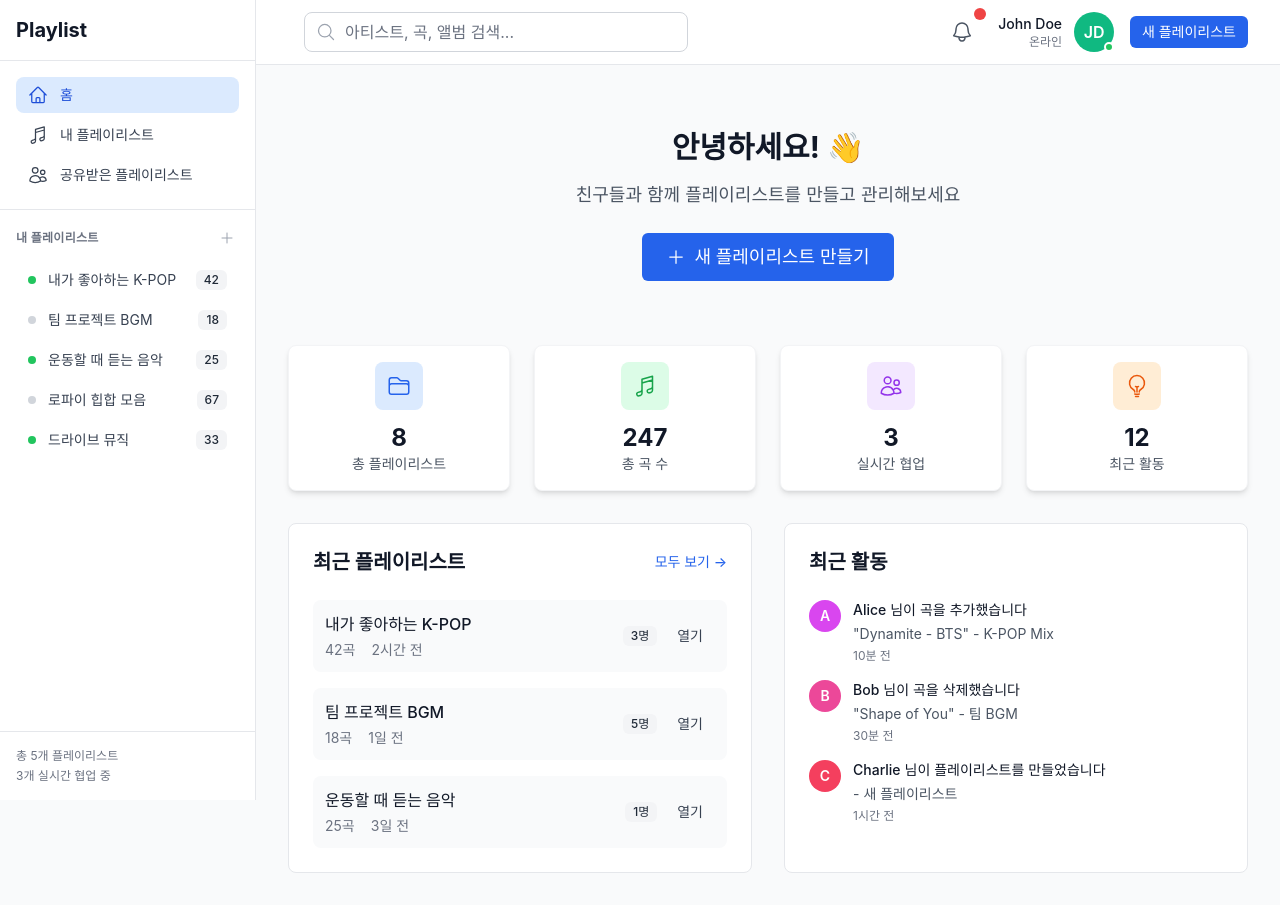
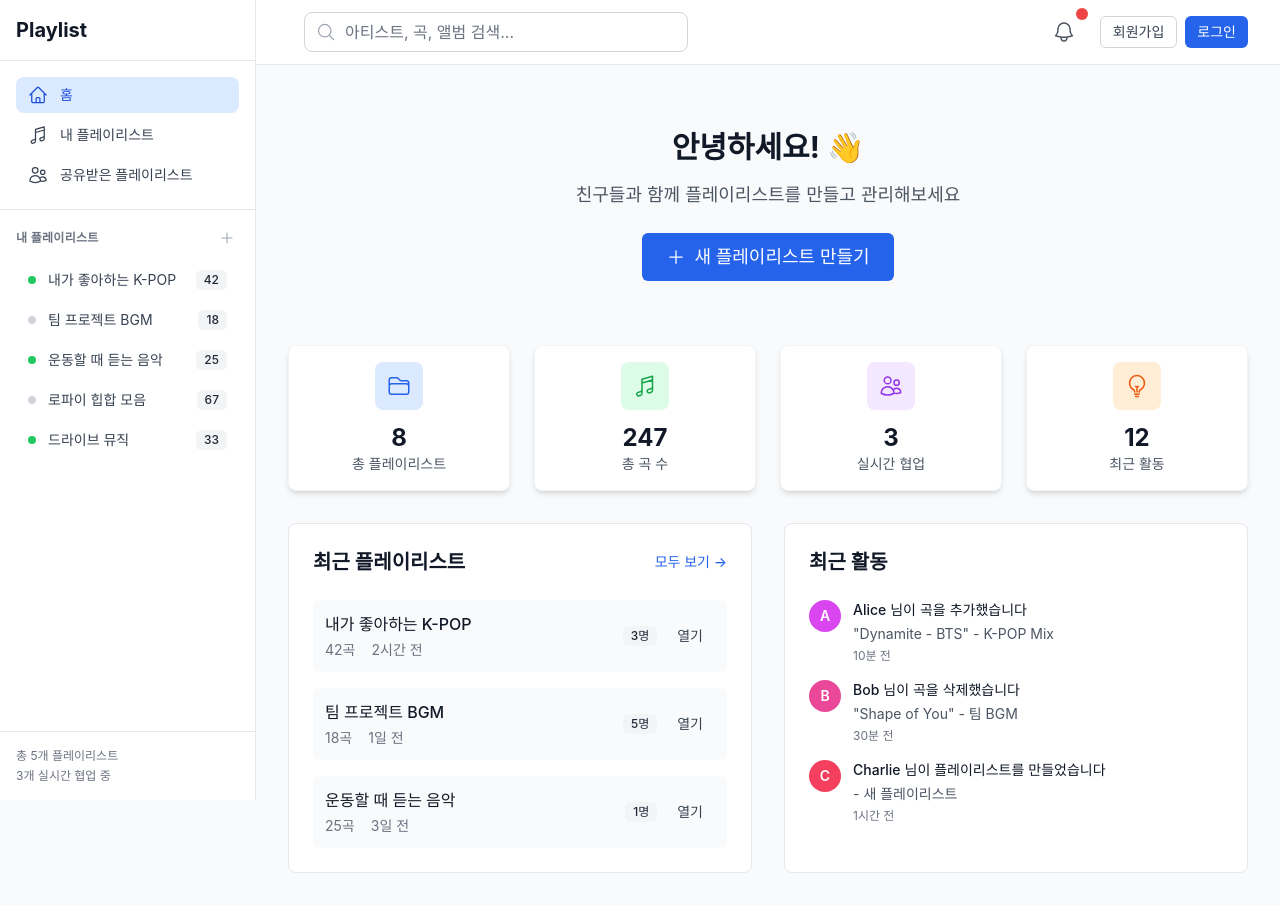
Before and after one commit to YoungSeungJang/playlist-app, a React (Vite) app in the folder apps/web/: page / in a window 1280 px wide. Built offline with nearby package versions, Linux system fonts and the light colour scheme.

Commit message:
:sparkles: 로그인/로그아웃 상태관리

```diff
--- a/apps/web/src/components/layout/Header.tsx
+++ b/apps/web/src/components/layout/Header.tsx
@@ -2,6 +2,7 @@ import { Bars3Icon, BellIcon, MagnifyingGlassIcon } from '@heroicons/react/24/ou
 import React, { useEffect, useState } from 'react'
 import { Avatar, Button } from 'ui'
 import SearchBar from '../search/SearchBar'
+import { useAuth } from '@/hooks/useAuth'
 
 interface HeaderProps {
   onMenuClick: () => void
@@ -9,14 +10,18 @@ interface HeaderProps {
 
 const Header: React.FC<HeaderProps> = ({ onMenuClick }) => {
   const [showMobileSearch, setShowMobileSearch] = useState(false)
-
-  // Mock user data - 나중에 실제 인증 시스템과 연결
-  const mockUser = {
-    name: 'John Doe',
-    avatar: undefined, // Will show initials
-  }
+  const { user, isAuthenticated, signOut, signIn } = useAuth()
 
   const hasNotifications = true
+
+  // 임시 로그인 함수 (테스트용)
+  const handleTestLogin = async () => {
+    try {
+      await signIn('test@example.com', 'password123')
+    } catch (error) {
+      console.error('Login failed:', error)
+    }
+  }
 
   // Close mobile search when screen becomes desktop size
   useEffect(() => {
@@ -86,25 +91,75 @@ const Header: React.FC<HeaderProps> = ({ onMenuClick }) => {
             </button>
           </div>
 
-          {/* User menu */}
+          {/* User section */}
+          {isAuthenticated && user ? (
             <div className="flex items-center space-x-3">
+              {/* User info */}
               <div className="hidden md:block text-right">
-              <p className="text-sm font-medium text-gray-900">{mockUser.name}</p>
+                <p className="text-sm font-medium text-gray-900">{user.nickname}</p>
                 <p className="text-xs text-gray-500">온라인</p>
               </div>
+
+              {/* User avatar with menu */}
+              <div className="relative group">
                 <Avatar
-              name={mockUser.name}
-              src={mockUser.avatar}
+                  name={user.nickname}
+                  src={user.avatarUrl}
                   size="md"
                   showOnline={true}
                   onClick={() => console.log('User menu clicked')}
                 />
+
+                {/* Dropdown menu (hidden for now) */}
+                <div className="absolute right-0 top-full mt-2 w-48 bg-white rounded-lg shadow-lg border border-gray-200 opacity-0 invisible group-hover:opacity-100 group-hover:visible transition-all duration-200 z-50">
+                  <div className="py-1">
+                    <button
+                      onClick={() => console.log('Profile clicked')}
+                      className="block w-full text-left px-4 py-2 text-sm text-gray-700 hover:bg-gray-100"
+                    >
+                      프로필
+                    </button>
+                    <button
+                      onClick={() => console.log('Settings clicked')}
+                      className="block w-full text-left px-4 py-2 text-sm text-gray-700 hover:bg-gray-100"
+                    >
+                      설정
+                    </button>
+                    <hr className="my-1" />
+                    <button
+                      onClick={signOut}
+                      className="block w-full text-left px-4 py-2 text-sm text-red-600 hover:bg-red-50"
+                    >
+                      로그아웃
+                    </button>
+                  </div>
+                </div>
               </div>
 
               {/* Create playlist button */}
               <Button variant="primary" size="sm">
                 새 플레이리스트
               </Button>
+            </div>
+          ) : (
+            // Login button for unauthenticated users
+            <div className="flex items-center space-x-2">
+              <Button
+                variant="outline"
+                size="sm"
+                onClick={() => console.log('Sign up clicked')}
+              >
+                회원가입
+              </Button>
+              <Button
+                variant="primary"
+                size="sm"
+                onClick={handleTestLogin}
+              >
+                로그인
+              </Button>
+            </div>
+          )}
         </div>
       </div>
 
--- /dev/null
+++ b/apps/web/src/hooks/useAuth.ts
@@ -0,0 +1,119 @@
+import { useAuthStore } from '@/store/authStore'
+import { User } from 'shared'
+
+export const useAuth = () => {
+  const {
+    user,
+    token,
+    isAuthenticated,
+    isLoading,
+    login,
+    logout,
+    setUser,
+    setLoading,
+  } = useAuthStore()
+
+  // 로그인 함수 (API 호출 포함)
+  const signIn = async (email: string, _password: string) => {
+    setLoading(true)
+    try {
+      // TODO: 실제 API 호출로 교체
+      // const response = await fetch('/api/auth/login', {
+      //   method: 'POST',
+      //   headers: { 'Content-Type': 'application/json' },
+      //   body: JSON.stringify({ email, password }),
+      // })
+      // const data = await response.json()
+      // login(data.user, data.token)
+
+      // 임시 mock 로그인
+      const mockUser: User = {
+        id: '1',
+        email,
+        nickname: email.split('@')[0],
+        avatarUrl: undefined,
+        createdAt: new Date(),
+        updatedAt: new Date(),
+      }
+      login(mockUser, 'mock-jwt-token')
+    } catch (error) {
+      console.error('Login failed:', error)
+      throw error
+    } finally {
+      setLoading(false)
+    }
+  }
+
+  // 회원가입 함수
+  const signUp = async (email: string, _password: string, nickname: string) => {
+    setLoading(true)
+    try {
+      // TODO: 실제 API 호출로 교체
+      // const response = await fetch('/api/auth/register', {
+      //   method: 'POST',
+      //   headers: { 'Content-Type': 'application/json' },
+      //   body: JSON.stringify({ email, password, nickname }),
+      // })
+      // const data = await response.json()
+      // login(data.user, data.token)
+
+      // 임시 mock 회원가입
+      const mockUser: User = {
+        id: '1',
+        email,
+        nickname,
+        avatarUrl: undefined,
+        createdAt: new Date(),
+        updatedAt: new Date(),
+      }
+      login(mockUser, 'mock-jwt-token')
+    } catch (error) {
+      console.error('Sign up failed:', error)
+      throw error
+    } finally {
+      setLoading(false)
+    }
+  }
+
+  // 로그아웃 함수
+  const signOut = () => {
+    logout()
+  }
+
+  // 토큰 검증 및 사용자 정보 새로고침
+  const refreshAuth = async () => {
+    if (!token) return
+
+    try {
+      setLoading(true)
+      // TODO: 실제 토큰 검증 API 호출
+      // const response = await fetch('/api/auth/me', {
+      //   headers: { Authorization: `Bearer ${token}` },
+      // })
+      // const userData = await response.json()
+      // setUser(userData)
+    } catch (error) {
+      console.error('Auth refresh failed:', error)
+      logout()
+    } finally {
+      setLoading(false)
+    }
+  }
+
+  return {
+    // State
+    user,
+    token,
+    isAuthenticated,
+    isLoading,
+
+    // Actions
+    signIn,
+    signUp,
+    signOut,
+    refreshAuth,
+    setUser,
+  }
+}
+
+export default useAuth
--- /dev/null
+++ b/apps/web/src/store/authStore.ts
@@ -0,0 +1,66 @@
+import { create } from 'zustand'
+import { persist } from 'zustand/middleware'
+import { User } from 'shared'
+
+interface AuthState {
+  user: User | null
+  token: string | null
+  isAuthenticated: boolean
+  isLoading: boolean
+
+  // Actions
+  login: (user: User, token: string) => void
+  logout: () => void
+  setUser: (user: User) => void
+  setLoading: (loading: boolean) => void
+}
+
+export const useAuthStore = create<AuthState>()(
+  persist(
+    (set) => ({
+      user: null,
+      token: null,
+      isAuthenticated: false,
+      isLoading: false,
+
+      login: (user: User, token: string) => {
+        set({
+          user,
+          token,
+          isAuthenticated: true,
+          isLoading: false,
+        })
+      },
+
+      logout: () => {
+        set({
+          user: null,
+          token: null,
+          isAuthenticated: false,
+          isLoading: false,
+        })
+      },
+
+      setUser: (user: User) => {
+        set({
+          user,
+          isAuthenticated: true,
+        })
+      },
+
+      setLoading: (loading: boolean) => {
+        set({ isLoading: loading })
+      },
+    }),
+    {
+      name: 'auth-storage', // localStorage key
+      partialize: (state) => ({
+        user: state.user,
+        token: state.token,
+        isAuthenticated: state.isAuthenticated,
+      }),
+    }
+  )
+)
+
+export default useAuthStore
```
Lines whose indentation alone changed are shown as unchanged.
